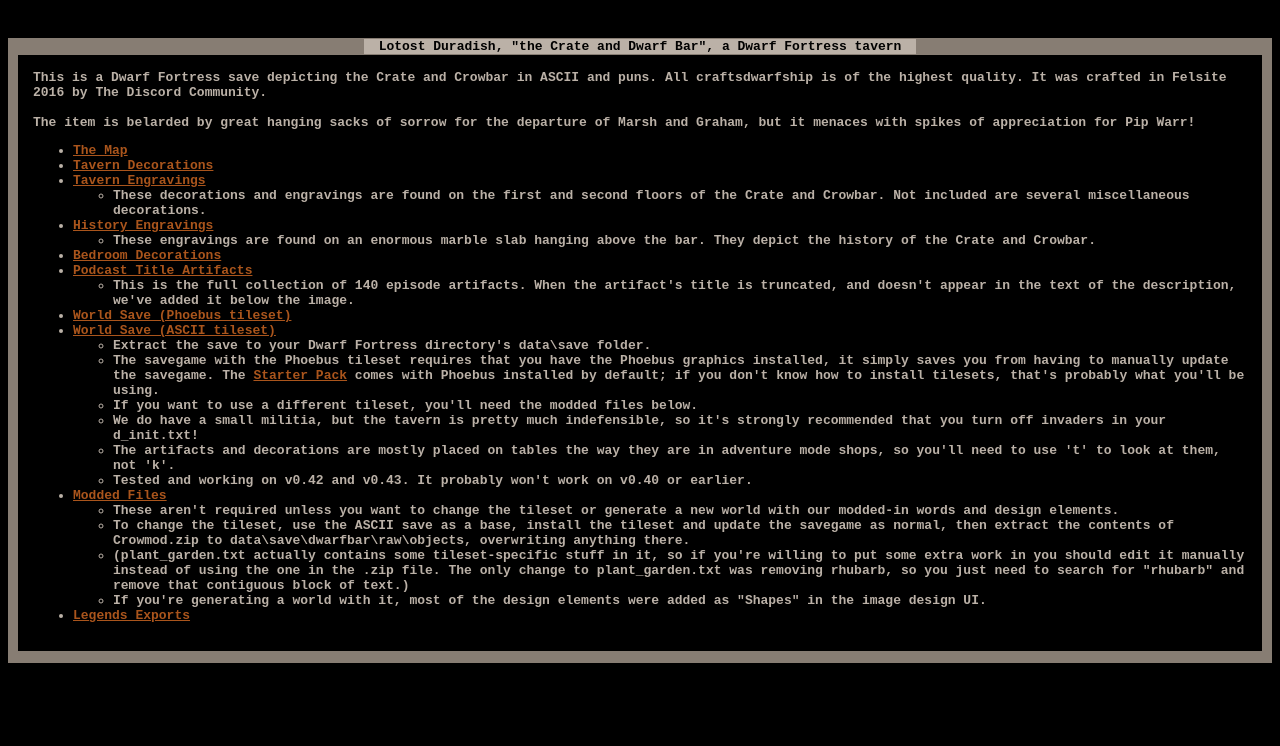
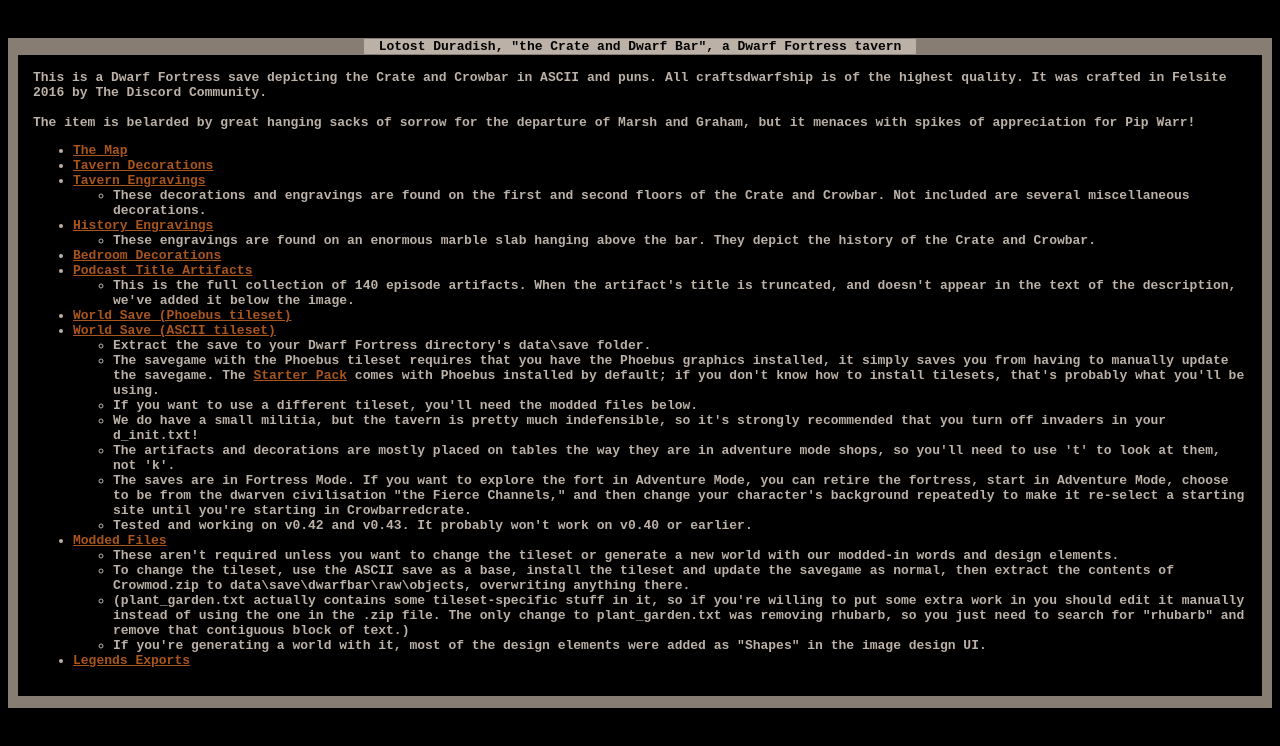
Before and after one commit to kane-t/crateanddwarfbar, a plain HTML site: page index.html in a window 1280 px wide. Drawn offline with Linux system fonts and the light colour scheme.

Commit message:
never the last commit

```diff
--- a/index.html
+++ b/index.html
@@ -41,6 +41,9 @@ The item is belarded by great hanging sacks of sorrow for the departure of Marsh
 	<li>If you want to use a different tileset, you'll need the modded files below.</li>
 	<li>We do have a small militia, but the tavern is pretty much indefensible, so it's strongly recommended that you turn off invaders in your d_init.txt!</li>
 	<li>The artifacts and decorations are mostly placed on tables the way they are in adventure mode shops, so you'll need to use 't' to look at them, not 'k'.</li>
+	<li>The saves are in Fortress Mode.  If you want to explore the fort in Adventure Mode, you can retire the fortress, start in
+	Adventure Mode, choose to be from the dwarven civilisation "the Fierce Channels," and then change your character's background
+	repeatedly to make it re-select a starting site until you're starting in Crowbarredcrate.</li>
 	<li>Tested and working on v0.42 and v0.43.  It probably won't work on v0.40 or earlier.</li>
 	</ul>
 </li>
```
